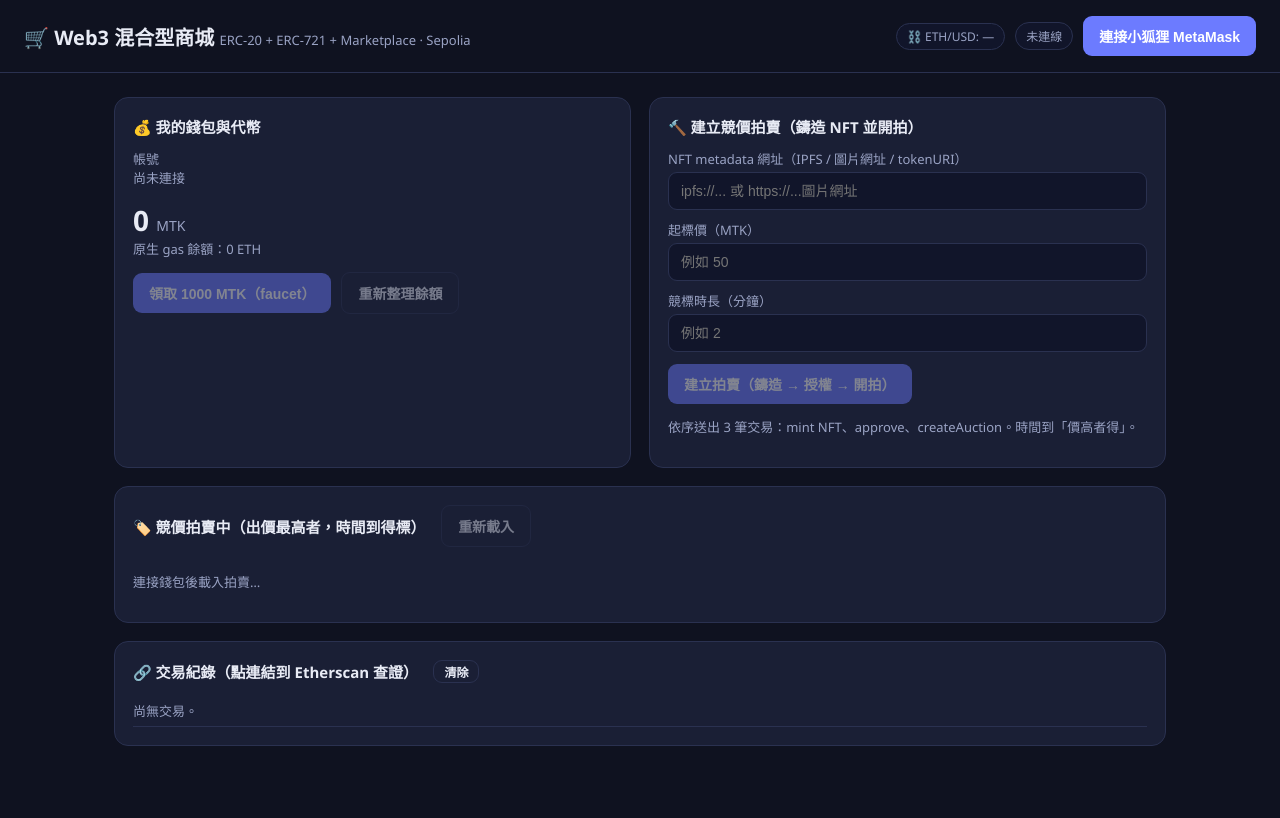
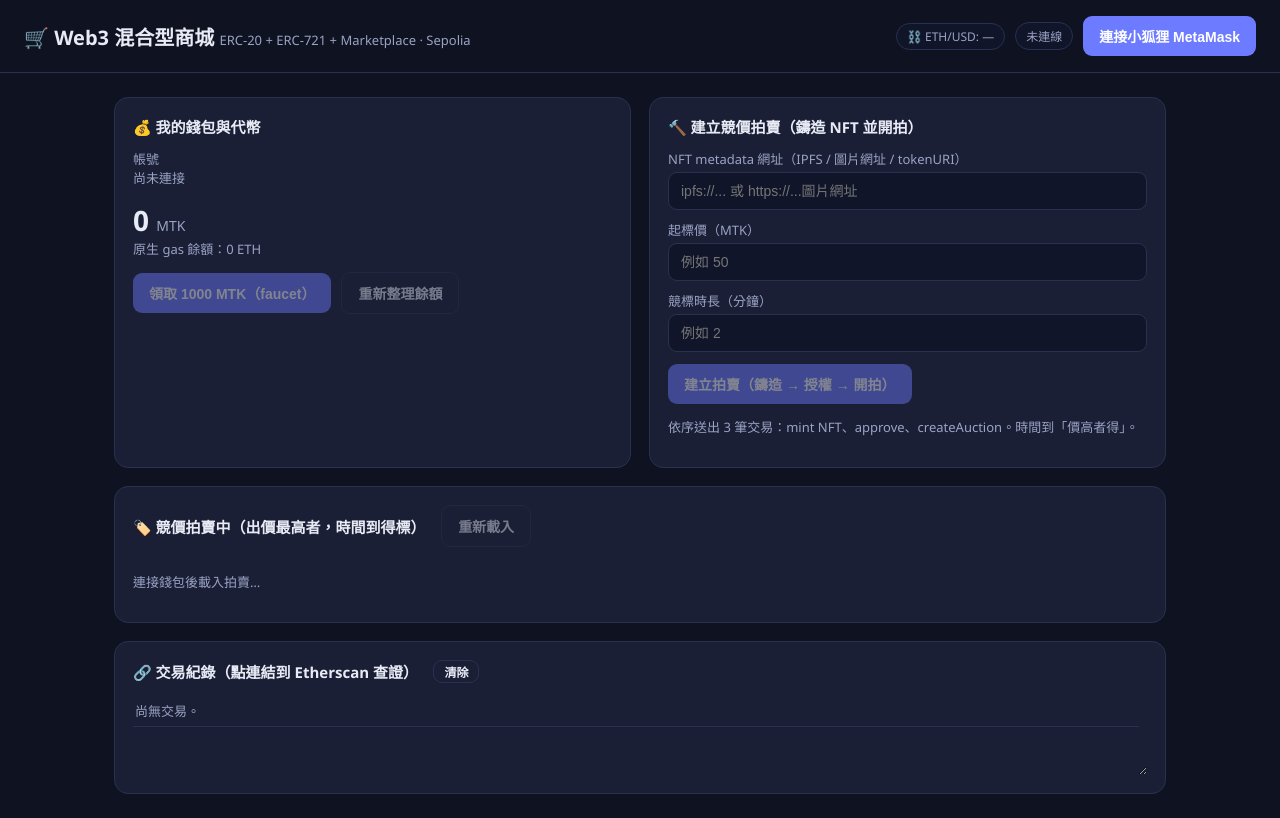
Before and after one commit to joshua-coding-garden/mall-dapp, a website: page docs/index.html in a window 1280 px wide. Drawn offline with nearby package versions, Linux system fonts and the light colour scheme.

Commit message:
style(frontend): 交易紀錄框加大可拖曳放大+明顯捲軸+長連結換行
避免紀錄變多時舊連結被擠到小框內難以點擊。

```diff
--- a/docs/index.html
+++ b/docs/index.html
@@ -39,8 +39,12 @@
     .item .body { padding:10px; }
     .item .name { font-size:14px; font-weight:600; margin-bottom:4px; }
     .item .price { color:var(--ok); font-weight:700; }
-    #log { font-family:Consolas,monospace; font-size:12px; max-height:240px; overflow:auto; }
-    .logline { padding:6px 0; border-bottom:1px solid var(--line); }
+    #log { font-family:Consolas,monospace; font-size:12px; max-height:360px; min-height:80px; overflow-y:auto; resize:vertical; padding-right:8px; }
+    #log::-webkit-scrollbar { width:10px; }
+    #log::-webkit-scrollbar-thumb { background:var(--line); border-radius:6px; }
+    #log::-webkit-scrollbar-thumb:hover { background:var(--acc); }
+    .logline { padding:6px 2px; border-bottom:1px solid var(--line); word-break:break-word; }
+    .logline a { word-break:break-all; }
     .hidden { display:none; }
   </style>
 </head>
```
Also changed, not shown: frontend/index.html (+6 -2 lines).
